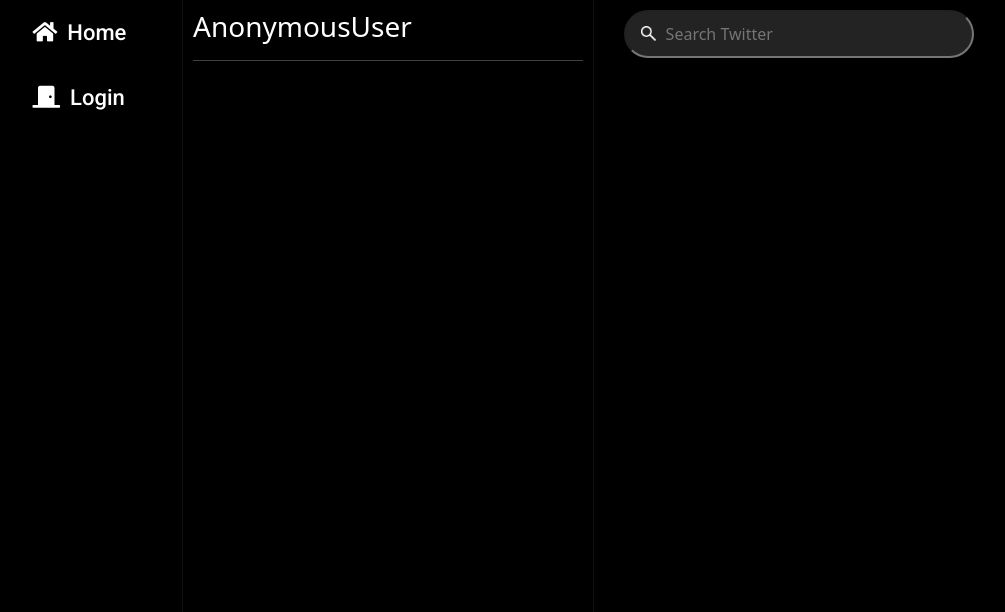
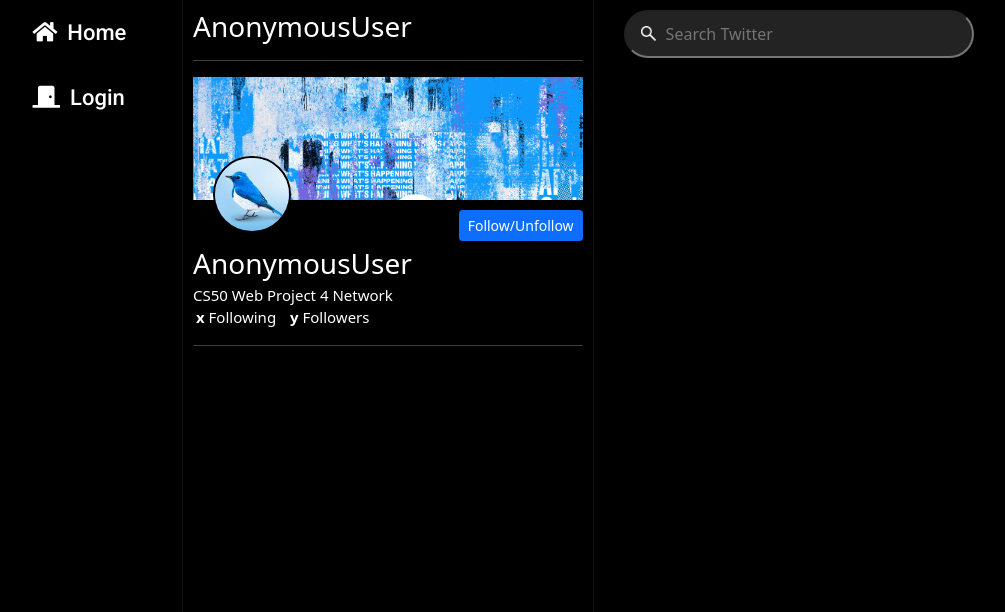
Before and after one commit to idoyudha/network, a Django app: a page that uses network/templates/network/layout.html in a window 1280 px wide. Shown: the top 612 px of the page, without its empty margins (201-1206 px from the left). Run offline with Django 3.2, Linux system fonts and the light colour scheme.

Commit message:
Update profile tweet

```diff
--- a/network/static/network/styles.css
+++ b/network/static/network/css/styles.css
@@ -31,7 +31,6 @@
 .sidenav a:hover {
     color: #1DA1F2;
 }
-
 
 .fa-home, .fa-envelope, .fa-sign-out-alt, .fa-door-closed {
     margin-right: 20px;
@@ -77,7 +76,7 @@
 
 input[type=text] {
   background-color: rgb(35, 35, 35);
-  background-image: url("/static/network/search-solid.png");
+  background-image: url("/static/network/image/search-solid.png");
   background-size: 15px;
   background-position: 15px 14px;
   background-repeat: no-repeat;
@@ -96,32 +95,6 @@
   border-color: #1DA1F2;
   background-color: transparent;
 }
-
-/* .card {
-  width: 100%;
-} */
-
-/* .card {
-  width: 350px;
-  margin-top: 80px;
-  background-color: rgb(35, 35, 35);
-  border-radius: 30px;
-  padding-top: 5px;
-  padding-bottom: 5px;
-} */
-
-/* .card-header, .card-body {
-  border-bottom: 1px solid #111;
-}
-
-.card-body:hover {
-  border-bottom: 1px solid #111;
-  background-color: rgb(45, 45, 45);
-}
-
-.card-footer {
-  color: #1DA1F2;
-} */
 
 #tweet-btn {
   float: right;
@@ -188,3 +161,22 @@
 #btn {
   margin-top: 15px;
 }
+
+button {
+  float: right;
+  margin-top: 10px;
+}
+
+#profile {
+  width: 20%;
+  border: 2px solid black;
+  border-radius: 50%;
+  position: relative;
+  z-index: 1;
+  margin-left: 20px;
+  margin-top: -60px;
+}
+
+.text-profile {
+  font-size: 15px;
+}
--- a/network/static/network/index.js
+++ b/network/static/network/js/profile.js
@@ -1,35 +1,11 @@
 document.addEventListener('DOMContentLoaded', function() {
-
-    // By default, load homepage
-    load_page('home');
-    // Send email after submit form
-    document.querySelector('form').onsubmit = tweet;
-
+    // By default, load based on user
+    let user = document.getElementById("username").textContent;
+    console.log(user)
+    load_page(user);
 });
 
-function tweet() {
-    event.preventDefault()
-
-    const tweet = document.querySelector('#tweet_text').value;
-    console.log(tweet)
-
-    fetch('/tweet', {
-        method: 'POST',
-        body: JSON.stringify({
-          tweet: tweet
-        })
-    })
-    .then(response => response.json())
-    .then(data => {
-        // Print emails
-        console.log(data)
-        // ... do something else with emails ...
-    })
-    .then(() => load_page('home'));
-}
-
 function load_page(user) {
-
     console.log(user)
     fetch(`/tweet/${user}`)
     .then(response => response.json())
--- a/network/templates/network/index.html
+++ b/network/templates/network/index.html
@@ -20,7 +20,7 @@
     <div class="row all_tweet" id="tweet-ground">
     </div>
 {% block script %}
-    <script src="{% static 'network/index.js' %}"></script>
+    <script src="{% static 'network/js/index.js' %}"></script>
 {% endblock %}
 
 {% endblock %}
--- a/network/templates/network/layout.html
+++ b/network/templates/network/layout.html
@@ -10,14 +10,14 @@
         <!-- Bootstrap CSS -->
         <link href="https://cdn.jsdelivr.net/npm/bootstrap@5.0.0-beta2/dist/css/bootstrap.min.css" rel="stylesheet" integrity="sha384-BmbxuPwQa2lc/FVzBcNJ7UAyJxM6wuqIj61tLrc4wSX0szH/Ev+nYRRuWlolflfl" crossorigin="anonymous">
         <link rel="stylesheet" href="https://cdnjs.cloudflare.com/ajax/libs/font-awesome/5.15.2/css/all.min.css" integrity="sha512-HK5fgLBL+xu6dm/Ii3z4xhlSUyZgTT9tuc/hSrtw6uzJOvgRr2a9jyxxT1ely+B+xFAmJKVSTbpM/CuL7qxO8w==" crossorigin="anonymous" />
-        <link href="{% static 'network/styles.css' %}" rel="stylesheet">
+        <link href="{% static 'network/css/styles.css' %}" rel="stylesheet">
     </head>
     <body>
         <div class="sidenav">
             {% if user.is_authenticated %}
                 <a href="#"><i class="fab fa-twitter"></i></a>
                 <a href="{% url 'index' %}"><i class="fas fa-home"></i></i>Home</a>
-                <a href="{% url 'profile' user %}"><i class="far fa-user"></i>Profile</a>
+                <a href="{% url 'profile' user %}" id="profile-detail"><i class="far fa-user"></i>Profile</a>
                 <a href="#"><i class="far fa-envelope"></i></i>Message</a>
                 <a href="#"><i class="fas fa-users"></i>Following</a>
                 <a href="{% url 'logout' %}"><i class="fas fa-sign-out-alt"></i>Logout</a>
--- a/network/templates/network/login.html
+++ b/network/templates/network/login.html
@@ -9,11 +9,11 @@
         <meta name="viewport" content="width=device-width, initial-scale=1">
         <!-- Bootstrap CSS -->
         <link href="https://cdn.jsdelivr.net/npm/bootstrap@5.0.0-beta2/dist/css/bootstrap.min.css" rel="stylesheet" integrity="sha384-BmbxuPwQa2lc/FVzBcNJ7UAyJxM6wuqIj61tLrc4wSX0szH/Ev+nYRRuWlolflfl" crossorigin="anonymous">
-        <link href="{% static 'network/login-register.css' %}" rel="stylesheet">
+        <link href="{% static 'network/css/login-register.css' %}" rel="stylesheet">
     </head>
     <body>
         <div class="login-register">
-            <img src="{% static 'network/twitter-icon.jpg' %}" alt="twitter-dark-logo">
+            <img src="{% static 'network/image/twitter-icon.jpg' %}" alt="twitter-dark-logo">
             <div class="head">
                 Log in to Twitter
             </div>
--- a/network/templates/network/profile.html
+++ b/network/templates/network/profile.html
@@ -2,8 +2,26 @@
 {% load static %}
 
 {% block body %}
-<h3>{{ user }}</h3>
+<h3 id="username">{{ user }}</h3>
 <hr>
+<div class="card-profile">
+    <img src="{% static 'network/image/twitter.png' %}" alt="Twitter" style="width:100%">
+    <button type="button" class="btn btn-primary btn-sm">Follow/Unfollow</button>
+    <img src="{% static 'network/image/t-bird.jpg' %}" alt="Profile" id="profile">
+    <p>{{ user }}</p>
+    <div class="text-profile">
+        <p>CS50 Web Project 4 Network</p>
+        <p style="margin-left: -7px;"><span style="font-weight: bold">x</span> Following <span style="font-weight: bold">y</span> Followers</p>
+    </div>
+    <hr>
+    <div class="row all_tweet" id="tweet-ground">
+    </div>
+</div>
 <div class="row all_tweet" id="tweet-ground">
+
 </div>
+{% block script %}
+    <script src="{% static 'network/js/profile.js' %}"></script>
 {% endblock %}
+
+{% endblock %}
--- a/network/templates/network/register.html
+++ b/network/templates/network/register.html
@@ -9,11 +9,11 @@
         <meta name="viewport" content="width=device-width, initial-scale=1">
         <!-- Bootstrap CSS -->
         <link href="https://cdn.jsdelivr.net/npm/bootstrap@5.0.0-beta2/dist/css/bootstrap.min.css" rel="stylesheet" integrity="sha384-BmbxuPwQa2lc/FVzBcNJ7UAyJxM6wuqIj61tLrc4wSX0szH/Ev+nYRRuWlolflfl" crossorigin="anonymous">
-        <link href="{% static 'network/login-register.css' %}" rel="stylesheet">
+        <link href="{% static 'network/css/login-register.css' %}" rel="stylesheet">
     </head>
     <body>
         <div class="login-register">
-            <img src="{% static 'network/twitter-icon.jpg' %}" alt="twitter-dark-logo">
+            <img src="{% static 'network/image/twitter-icon.jpg' %}" alt="twitter-dark-logo">
             <div class="head">
                 Create your account
             </div>
--- a/network/urls.py
+++ b/network/urls.py
@@ -15,5 +15,4 @@
     # API Routes
     path("tweet", views.tweet, name="tweet"),
     path("tweet/<str:user>", views.tweet_all, name="tweet_all"),
-    path("tweet/<int:tweet_id>", views.tweet_detail, name="tweet_detail"),
 ]
--- a/network/views.py
+++ b/network/views.py
@@ -82,7 +82,6 @@
 
     return JsonResponse({"message": "Email sent successfully."}, status=201)
 
-
 def tweet_all(request, user):
     # Get contents of tweet
     if user == 'home':
@@ -95,19 +94,6 @@
     list_tweet = [{"id": i.id, "user":i.user_tweet.username, "tweet": i.tweet_text, "time": i.timestamp.strftime("%b %d, %Y")} for i in qs]
     return JsonResponse(list_tweet, safe=False)
 
-@login_required
-def tweet_detail(request, tweet_id):
-    try:
-        data = Tweet.objects.get(id=tweet_id)
-    except:
-        raise Http404
-    tweet_data = {
-        "id": tweet_id,
-        "user": data.user_tweet.username,
-        "tweet": data.tweet_text
-    }
-    return JsonResponse(tweet_data)
-
 def profile(request, user):
     user = request.user
     context = {
```
Also changed, not shown: network/static/network/js/index.js (added, +84 -0 lines), db.sqlite3, network/static/network/css/login-register.css (renamed from network/static/network/login-register.css), network/static/network/image/search-solid.png (renamed from network/static/network/search-solid.png), network/static/network/image/t-bird.jpg (added), network/static/network/image/twitter-icon.jpg (renamed from network/static/network/twitter-icon.jpg), network/static/network/image/twitter.png (added). Lines whose indentation alone changed are shown as unchanged.
